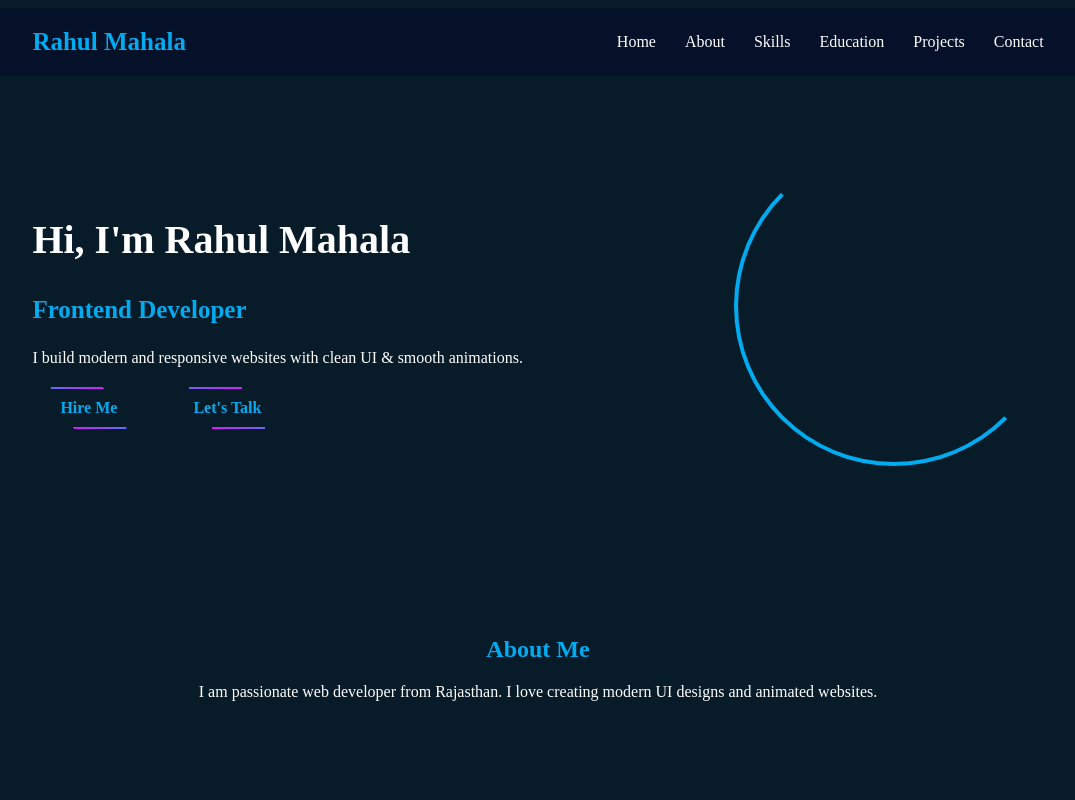
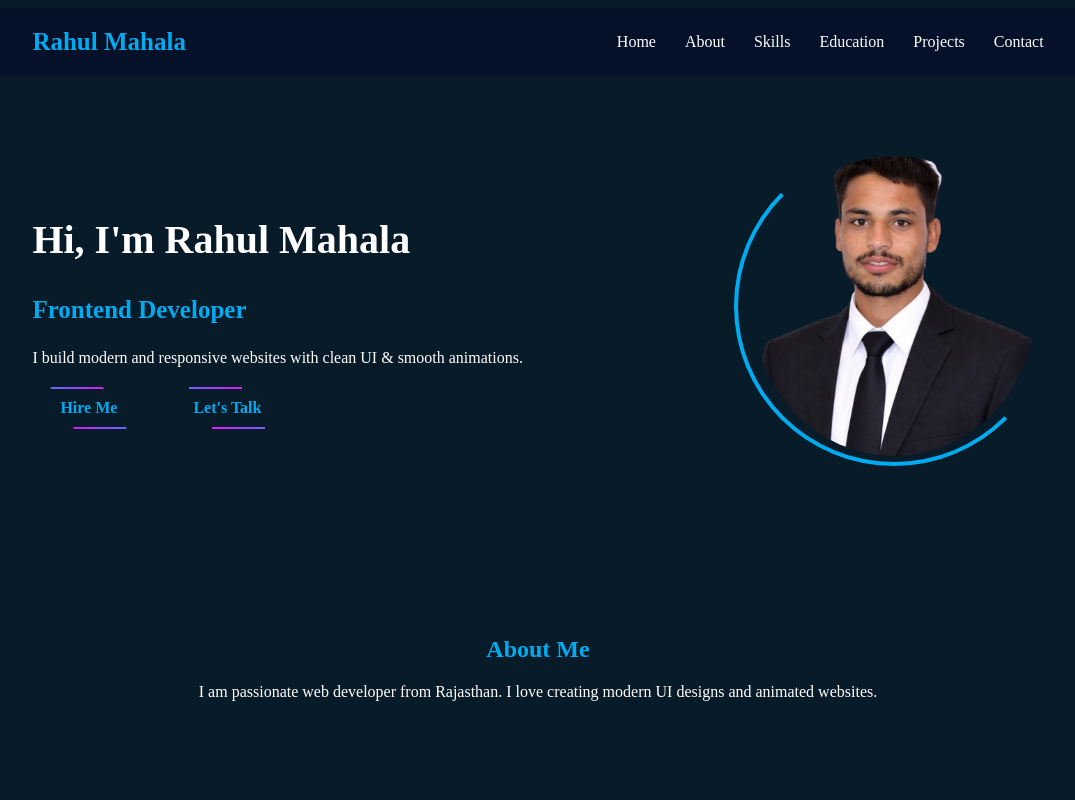
Before and after one commit to rahulmahala9852-wq/projeact-02, a plain HTML site: page portfoliyo/index.html in a window 1280 px wide. Shown: the top 800 px of the page, without its empty margins (102-1177 px from the left). Drawn offline with Linux system fonts and the light colour scheme.

Commit message:
image add

```diff
--- a/portfoliyo/index.html
+++ b/portfoliyo/index.html
@@ -33,7 +33,7 @@
 
     <div class="hero-img">
         <div class="ring">
-            <img src="C:\Users\rahul\Downloads\ChatGPT_Image_Jan_17__2026__11_30_53_AM-removebg-preview.png" alt="profile">
+            <img src="./images/rahul.png" alt="profile">
         </div>
     </div>
 </section>
```
Also changed, not shown: portfoliyo/images/rahul.png (added).
